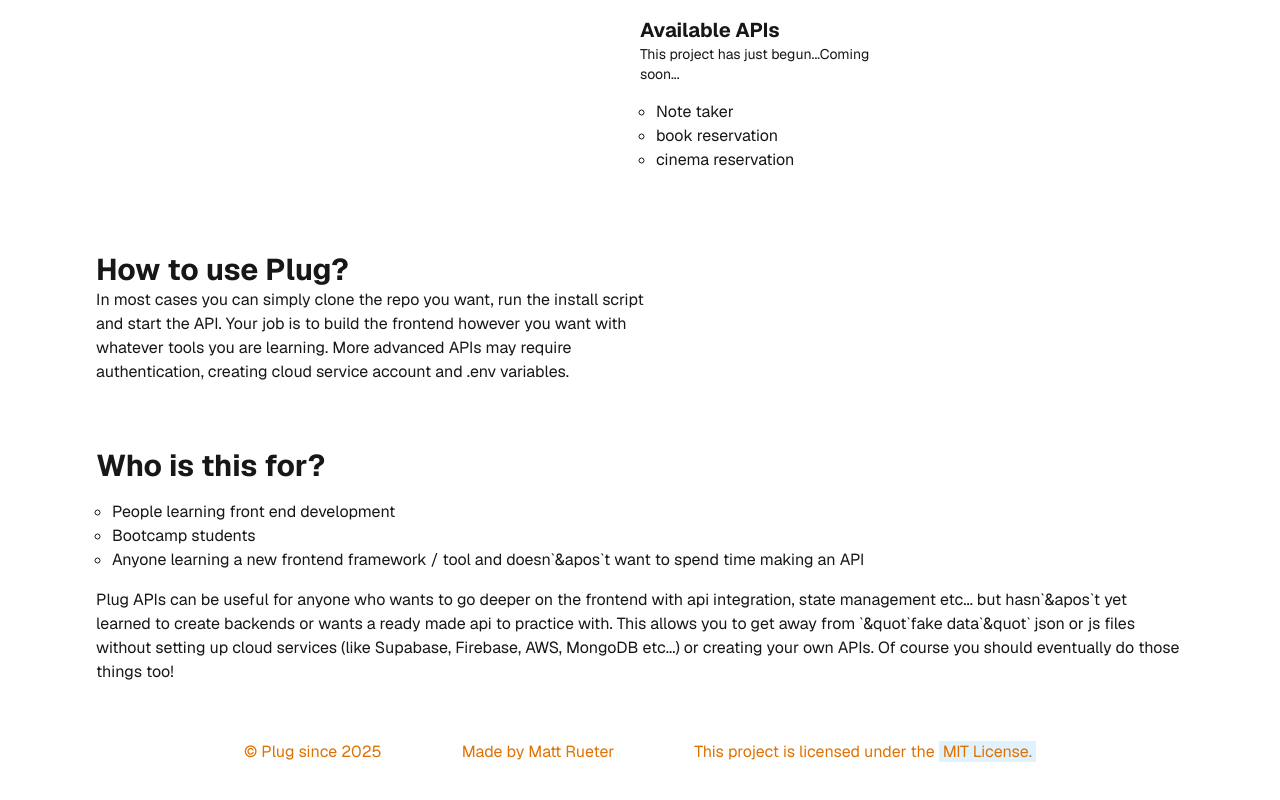
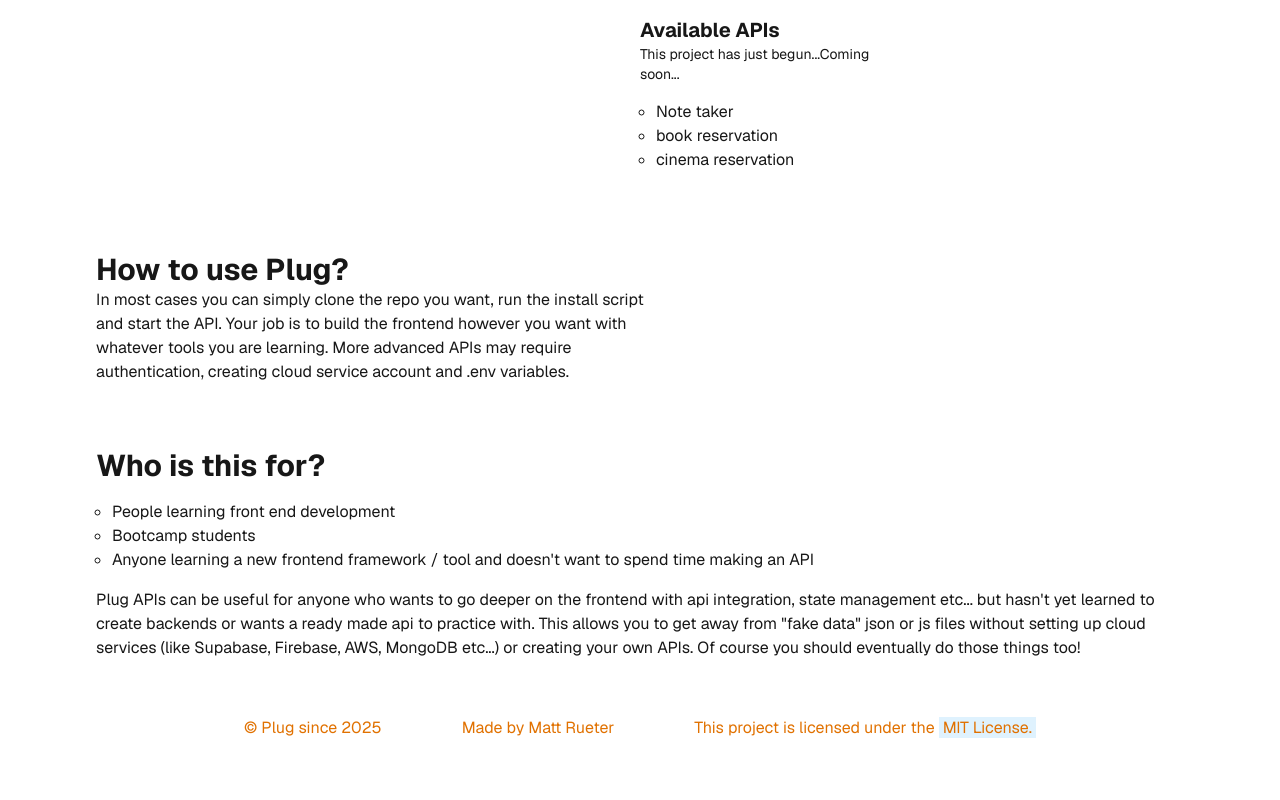
Before and after one commit to MattRueter/plug-website, a Next.js app: page / in a window 1280 px wide. Shown: the part 1093-1893 px from the top of the page. Built offline with nearby package versions, Linux system fonts and the light colour scheme.

Commit message:
fix escape character typos.

```diff
--- a/src/app/page.tsx
+++ b/src/app/page.tsx
@@ -71,12 +71,12 @@ export default function Home() {
           <li>Bootcamp students</li>
           <li>
             Anyone learning a new frontend framework / tool
-            and doesn`&apos`t want to spend time making an API
+            and doesn&apos;t want to spend time making an API
           </li>
         </ul>
         <span>Plug APIs can be useful for anyone who wants to go deeper on the frontend with api integration, state management etc...
-          but hasn`&apos`t yet learned to create backends or wants a ready made api to practice with.
-          This allows you to get away from `&quot`fake data`&quot` json or js files without setting up cloud services (like Supabase, Firebase, AWS, MongoDB etc...) or
+          but hasn&apos;t yet learned to create backends or wants a ready made api to practice with.
+          This allows you to get away from &quot;fake data&quot; json or js files without setting up cloud services (like Supabase, Firebase, AWS, MongoDB etc...) or
           creating your own APIs. Of course you should eventually do those things too!
         </span>
       </section>
```
